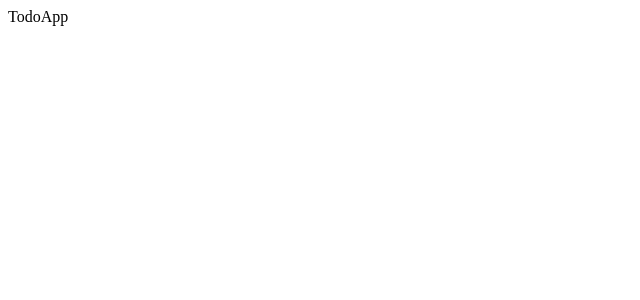
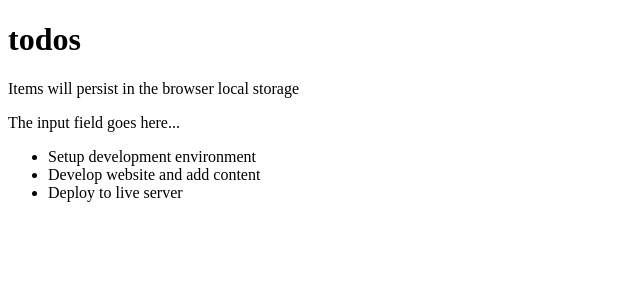
Before and after one commit to kkolade/react-todo-app2, a React (Vite) app: page / in a window 1280 px wide. Shown: the top 300 px of the page, without its empty margins (0-640 px from the left). Built offline with nearby package versions, Linux system fonts and the light colour scheme.

Commit message:
Nested all components

```diff
--- a/src/components/Header.jsx
+++ b/src/components/Header.jsx
@@ -0,0 +1,12 @@
+import React from 'react';
+
+const Header = () => {
+  return (
+    <div>
+      <h1> todos </h1>
+      <p> Items will persist in the browser local storage </p>
+    </div>
+  );
+};
+
+export default Header;
--- a/src/components/InputTodo.jsx
+++ b/src/components/InputTodo.jsx
@@ -0,0 +1,11 @@
+import React from 'react';
+
+const InputTodo = () => {
+  return (
+    <div>
+      <p>The input field goes here...</p>
+    </div>
+  );
+};
+
+export default InputTodo;
--- a/src/components/TodoApp.jsx
+++ b/src/components/TodoApp.jsx
@@ -1,7 +1,14 @@
 import React from 'react';
+import Header from './Header';
+import TodosLogic from './TodosLogic';
 
-function TodoApp() {
-  return <div>TodoApp</div>;
-}
+const TodoApp = () => {
+  return (
+    <div>
+      <Header />
+      <TodosLogic />
+    </div>
+  );
+};
 
 export default TodoApp;
--- a/src/components/TodoItem.jsx
+++ b/src/components/TodoItem.jsx
@@ -0,0 +1,13 @@
+import React from 'react';
+
+const TodoItem = ({ todos }) => {
+  return (
+    <div>
+      {todos.map((todo) => (
+        <li key={todo.id}>{todo.title}</li>
+      ))}
+    </div>
+  );
+};
+
+export default TodoItem;
--- a/src/components/TodosList.jsx
+++ b/src/components/TodosList.jsx
@@ -0,0 +1,14 @@
+import React from 'react';
+import TodoItem from './TodoItem';
+
+const TodosList = ({ todos }) => {
+  return (
+    <>
+      <ul>
+        <TodoItem todos={todos} />
+      </ul>
+    </>
+  );
+};
+
+export default TodosList;
--- a/src/components/TodosLogic.jsx
+++ b/src/components/TodosLogic.jsx
@@ -0,0 +1,32 @@
+import React, { useState } from 'react';
+import InputTodo from './InputTodo';
+import TodosList from './TodosList';
+
+const TodosLogic = () => {
+  const [todos, setTodos] = useState([
+    {
+      id: 1,
+      title: 'Setup development environment',
+      completed: true,
+    },
+    {
+      id: 2,
+      title: 'Develop website and add content',
+      completed: false,
+    },
+    {
+      id: 3,
+      title: 'Deploy to live server',
+      completed: false,
+    },
+  ]);
+
+  return (
+    <div>
+      <InputTodo />
+      <TodosList todos={todos} />
+    </div>
+  );
+};
+
+export default TodosLogic;
--- a/src/main.jsx
+++ b/src/main.jsx
@@ -5,4 +5,8 @@ import TodoApp from './components/TodoApp';
 const domContainer = document.getElementById('root');
 const root = ReactDOM.createRoot(domContainer);
 
-root.render(<TodoApp />);
+root.render(
+  <React.StrictMode>
+    <TodoApp />
+  </React.StrictMode>
+);
```
